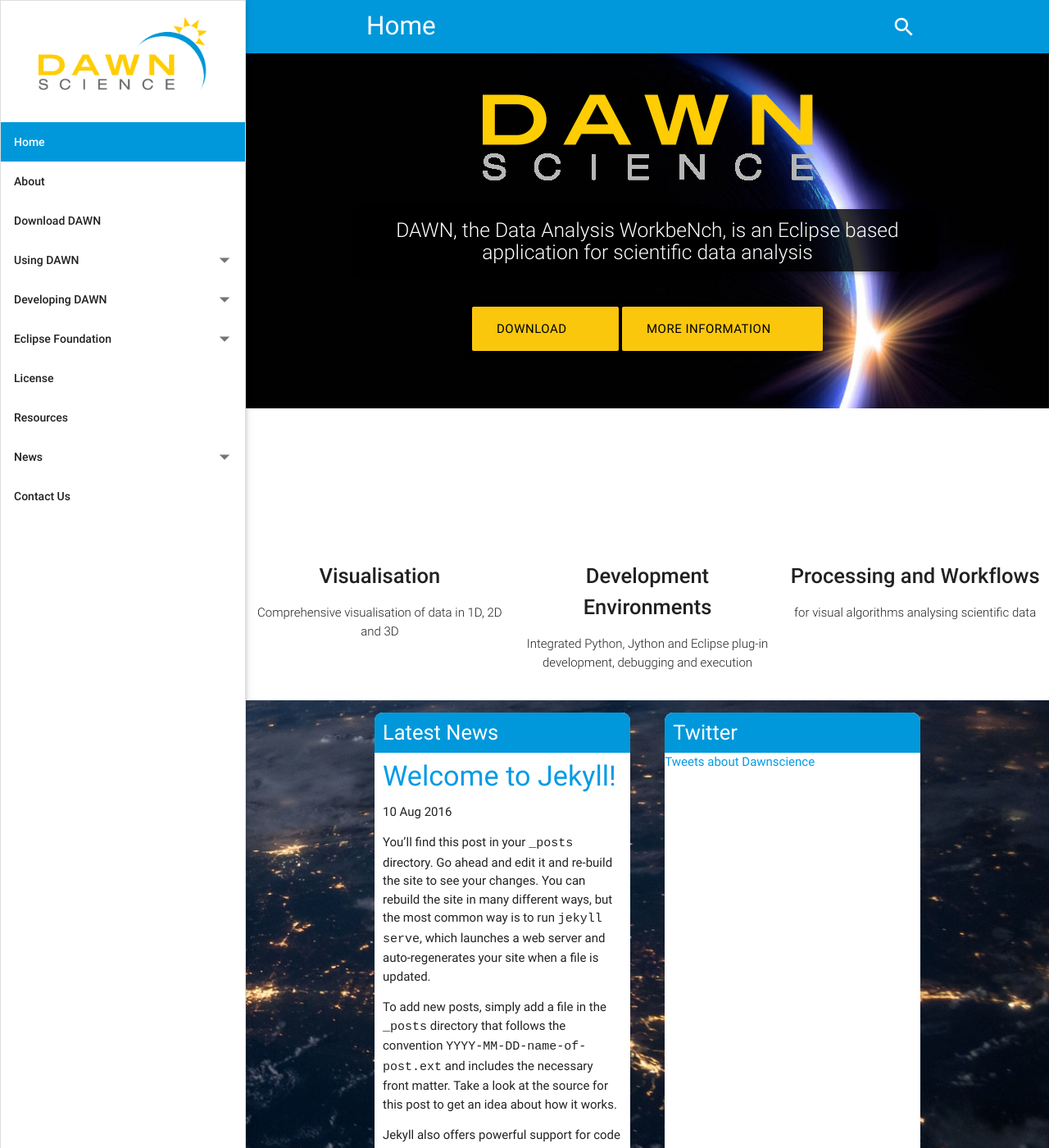
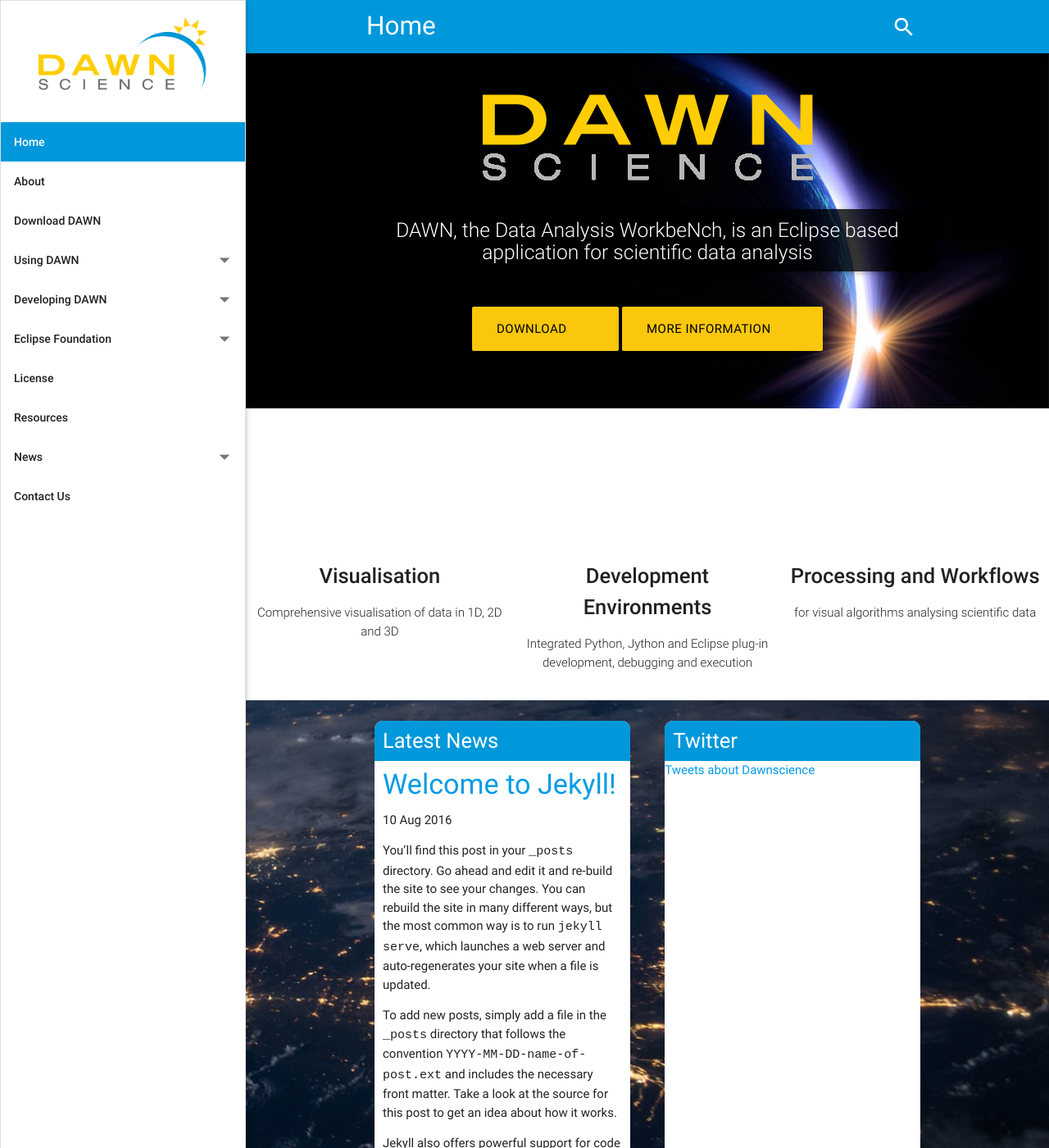
Before and after one commit to DawnScience/dawn-website, a Jekyll site: the page built from _pages/00_home.html, in a window 1280 px wide and 1400 px high. Shown: the whole window at 82% size. Built offline with Jekyll 4.4.1, drawn with Linux system fonts in a browser that asks for light colours; nearby versions of some CDN libraries; comment, search, counter and statistics services are not loaded.

Commit message:
Mobile improvements

```diff
--- a/css/main.scss
+++ b/css/main.scss
@@ -230,7 +230,7 @@
   background-color:white;
   overflow:hidden;
   border-radius:10px;
-  margin: 0px 10px;
+  margin: 10px;
 
   .header, .footer{
     width:100%;
--- a/js/search.js
+++ b/js/search.js
@@ -47,7 +47,7 @@
 
           // Build a snippet of HTML for this result
           var appendString = '<a class="collection-item" href="' + item.url + '">' + item.title +
-          ' <span class="secondary-content">'+item.url+'</span></a></li>';
+          '</a></li>';
 
           // Add the snippet to the collection of results.
           $search_results.append(appendString);
```
